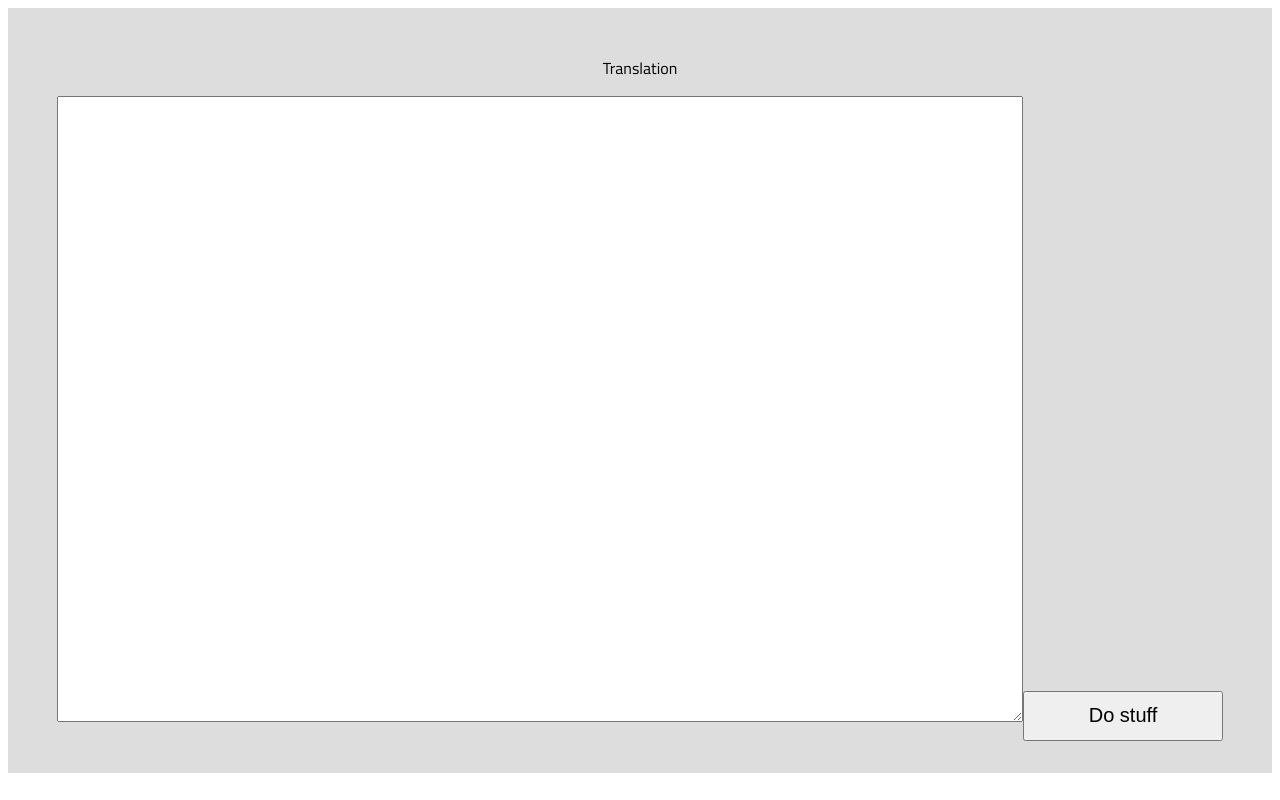
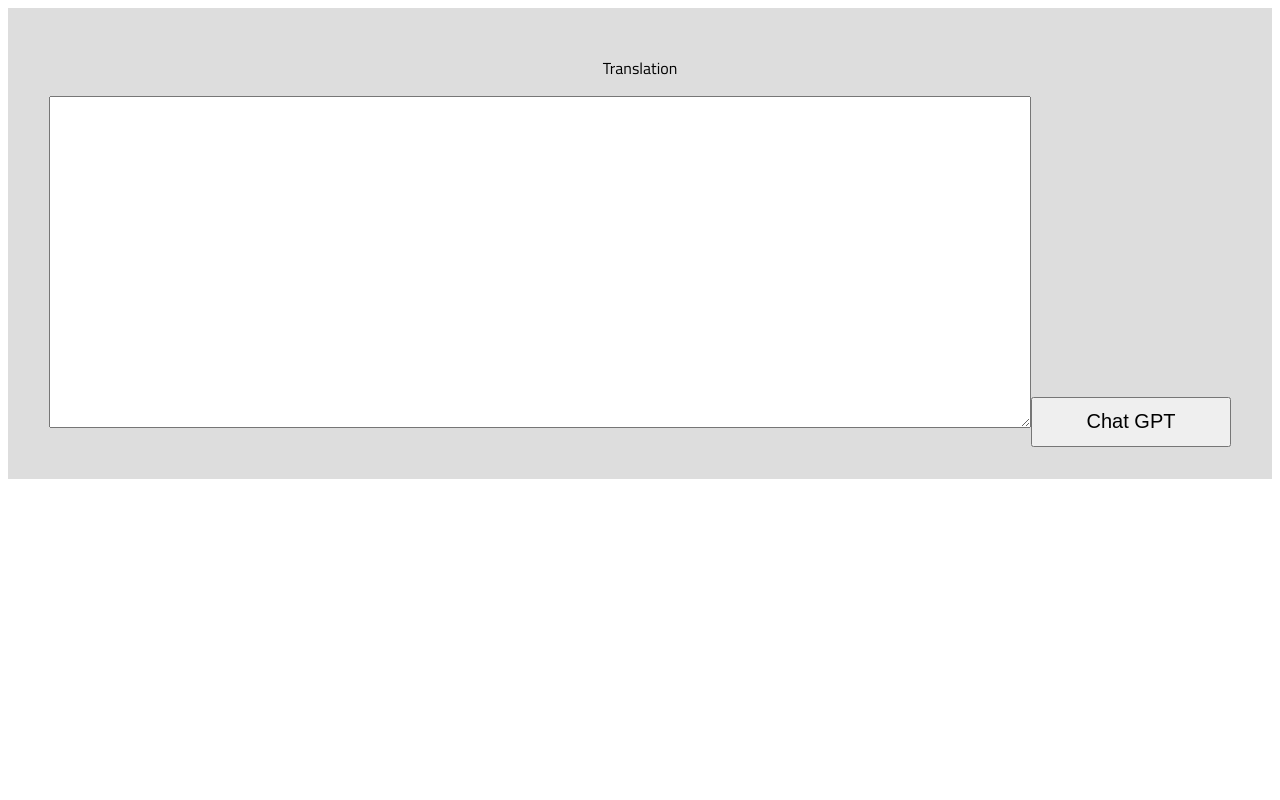
Before and after one commit to ondairos/open_ai_clone, a React (Vite) app: page / in a window 1280 px wide. Both pictures are taken after a click on the element 324 px from the left and 337 px from the top of the page. Built offline with nearby package versions, Linux system fonts and the light colour scheme.

Commit message:
refactored doStuff function and added openai

```diff
--- a/package.json
+++ b/package.json
@@ -9,6 +9,7 @@
     "preview": "vite preview"
   },
   "dependencies": {
+    "openai": "^3.1.0",
     "react": "^18.2.0",
     "react-dom": "^18.2.0"
   },
--- a/src/App.css
+++ b/src/App.css
@@ -40,6 +40,7 @@
   font-size: 20px;
   width: 80%;
   font-family: 'Titillium Web', sans-serif;
+  padding: 10px;
 }
 
 .actionBtn {
--- a/src/App.jsx
+++ b/src/App.jsx
@@ -6,20 +6,27 @@ import { arrayItems } from "./AIOptions";
 
 function App() {
   const [option, setOption] = useState({});
+  const [input, setInput] = useState("");
   // console.log(import.meta.env.VITE_Open_AI_Key);
   const selectOption = (option) => {
     setOption(option);
   };
 
+  // do stuff method set the prompt with input value with every click
+  const doStuff = () => {
+    setOption({ ...option, prompt: input });
+  };
+
   return (
     <div className="App">
+      {/* convert to array */}
       {Object.values(option).length === 0 ? (
         <OptionSelection
           arrayItems={arrayItems}
           selectOptionProp={selectOption}
         />
       ) : (
-        <Translation />
+        <Translation doStuffProp={doStuff} setInputProp={setInput} />
       )}
     </div>
   );
--- a/src/components/Translation.jsx
+++ b/src/components/Translation.jsx
@@ -1,12 +1,16 @@
-import React from 'react'
+import React from "react";
 
-export default function Translation() {
+export default function Translation({ doStuffProp, setInputProp }) {
   return (
     <div>
-        <p>Translation</p>
-        <textarea className='text-area' cols={80} rows={20}>
-        </textarea>
-        <button className='actionBtn'>Do stuff</button>
+      <p>Translation</p>
+      <textarea
+        className="text-area"
+        cols={50}
+        rows={10}
+        onChange={(event) => setInputProp(event.target.value)}
+      ></textarea>
+      <button className="actionBtn">Chat GPT</button>
     </div>
-  )
+  );
 }
```
Also changed, not shown: 1 other file (tests, documents, lock files or other folders).
